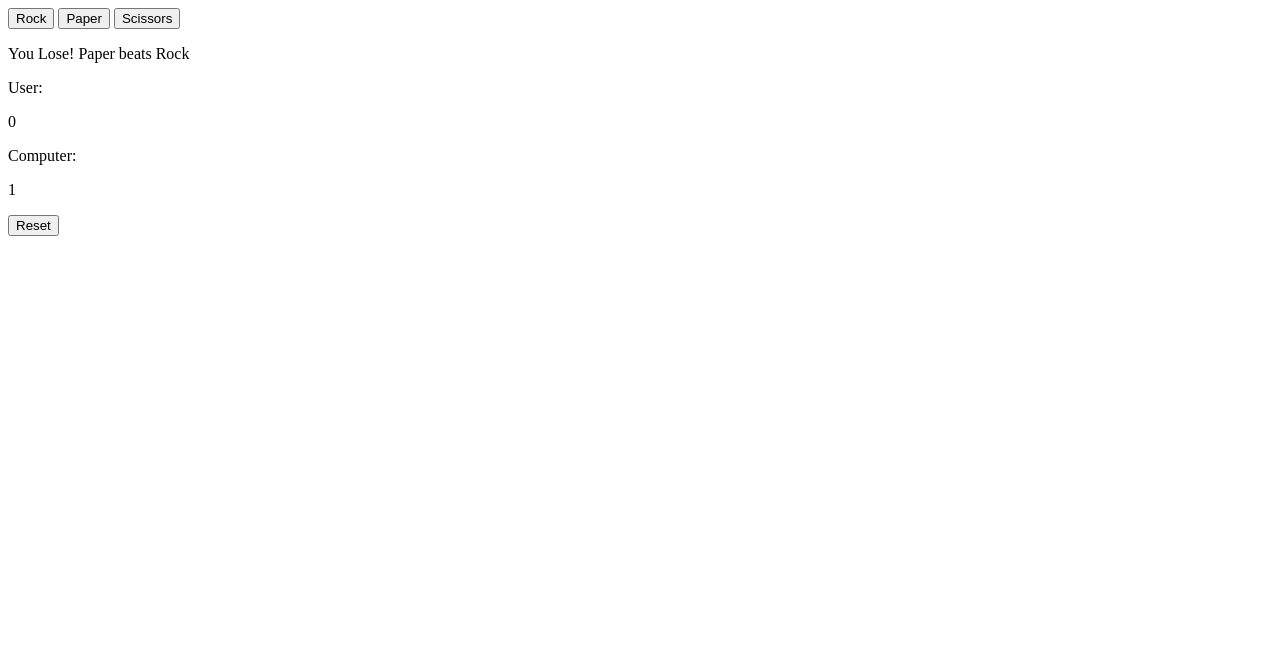
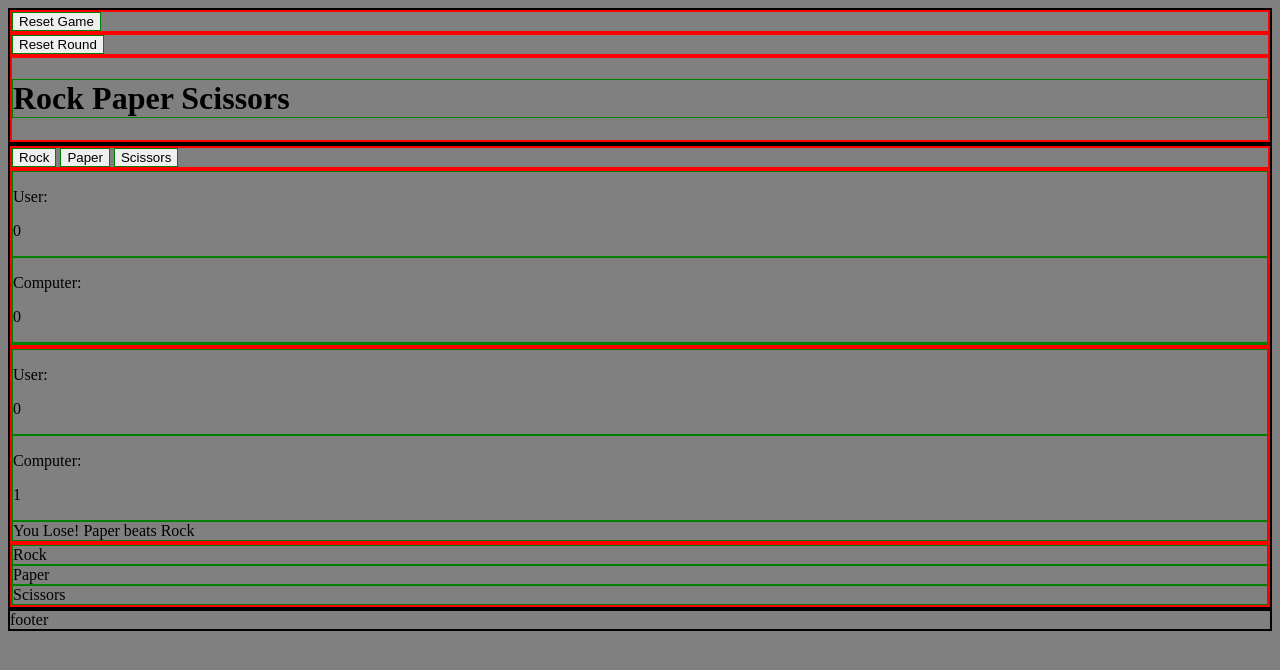
Before and after one commit to WilmarvanDijk/rock-paper-scissors, a plain HTML site: page index.html in a window 1280 px wide. Both pictures are taken after a click on the button "Rock". Drawn offline with Linux system fonts and the light colour scheme.

Commit message:
Added HTML elements + borders

```diff
--- a/JS/index.js
+++ b/JS/index.js
@@ -1,28 +1,30 @@
-/* Query Selectors */
-const userScore = document.querySelector("#userScore");
-const computerScore = document.querySelector("#computerScore")
-const roundResult = document.querySelector(".roundResult p");
-const gameResult = document.querySelector(".gameResult p");
-const buttons = document.querySelectorAll(".userSelection button");
-const resetButton = document.querySelector("#reset")
+/* Query Selectors (these values may change) */
+const userScore = document.querySelector("#user-roundscore");
+const computerScore = document.querySelector("#computer-roundscore")
+const userTotalScore = document.querySelector("#user-totalscore");
+const computerTotalScore = document.querySelector("#computer-totalscore")
+const roundResult = document.querySelector(".roundresult-container");
+const gameResult = document.querySelector(".gameresult-container");
+const buttons = document.querySelectorAll(".playerselection-button");
+const resetRoundButton = document.querySelector("#reset-round-button")
+const resetGameButton = document.querySelector("#reset-game-button")
 
 /* Declarations (object) */
-let rpsData = {gameResult: "",
-                roundResult: "",
-                playerSelection: "",
-                computerSelection: "",
-                round: 0,
-                userScore: 0,
-                computerScore: 0,
-                drawScore: 0};
+let rpsData = {gameResult: "", roundResult: "", playerSelection: "", computerSelection: "", userTotalScore: 0, computerTotalScore: 0, round: 0, userScore: 0, computerScore: 0, drawScore: 0};
 
 /* Event Listeners */
 buttons.forEach(button => button.addEventListener("click", playGame));
-resetButton.addEventListener("click", resetGame);
+resetRoundButton.addEventListener("click", resetRound);
+resetGameButton.addEventListener("click", resetGame);
 
 /* Functions */
 function resetGame() {
-    setResetData();
+    setResetGameData();
+    updateHTML();
+}
+
+function resetRound() {
+    setResetRoundData();
     updateHTML();
 }
 
@@ -71,17 +73,26 @@ function computerPlay() {
 }
 
 function setEndGameData() {
-    if(rpsData.userScore === 5){
+    if((rpsData.userScore === 5) && (rpsData.gameResult ==="")) {
+        rpsData.userTotalScore++;
         rpsData.gameResult = "You've won the game";
     }
-    else {
+    else if((rpsData.computerScore === 5) && (rpsData.gameResult ==="")) {
+        rpsData.computerTotalScore++;
         rpsData.gameResult = "You've lost the game";
     }
 }
 
-function setResetData() {
+function setResetGameData() {
+    rpsData.userTotalScore = 0;
+    rpsData.computerTotalScore = 0;
+    rpsData.gameResult = "";
+}
+
+function setResetRoundData() {
     rpsData.userScore = 0;
     rpsData.computerScore = 0;
+    rpsData.roundResult = "";
     rpsData.gameResult = "";
 }
 
@@ -105,4 +116,6 @@ function updateHTML() {
     computerScore.textContent = rpsData.computerScore;
     roundResult.textContent = rpsData.roundResult;
     gameResult.textContent = rpsData.gameResult;
+    userTotalScore.textContent = rpsData.userTotalScore;
+    computerTotalScore.textContent = rpsData.computerTotalScore;
 }
--- a/css/style.css
+++ b/css/style.css
@@ -0,0 +1,90 @@
+body {
+    background-color: grey;
+}
+
+.header-container {
+    border: 2px solid black;
+    display: flex;
+    flex-direction: column;
+
+}
+
+    .reset-game-container {
+        border: 2px solid red;
+    }
+
+        #reset-game-button {
+            border: 1px solid green;
+        }
+
+    .reset-round-container {
+        border: 2px solid red;
+    }
+
+        #reset-round-button {
+            border: 1px solid green;
+        }
+
+    .text-container {
+        border: 2px solid red;
+    }
+
+        .text-container h1 {
+            border: 1px solid green;
+        }
+
+.main-container {
+    border: 2px solid black;
+}
+
+    .playerselection-container {
+        border: 2px solid red;
+    }
+
+        .playerselection-button {
+            border: 1px solid green;
+        }
+
+    .totalscore-container {
+        border: 2px solid red;
+    }
+
+        .user-totalscore-container {
+            border: 1px solid green;
+        }
+
+        .computer-totalscore-container {
+            border: 1px solid green;
+        }
+
+        .gameresult-container {
+            border: 1px solid green;
+        }
+
+    .roundscore-container {
+        border: 2px solid red;
+    }
+
+        .user-roundscore-container {
+            border: 1px solid green;
+        }
+
+        .computer-roundscore-container {
+            border: 1px solid green;
+        }
+
+        .roundresult-container {
+            border: 1px solid green;
+        }
+
+    .computerselection-container {
+        border: 2px solid red;
+    }
+
+        .computerselection {
+            border: 1px solid green;
+        }
+
+.footer-container {
+    border: 2px solid black;
+}
--- a/index.html
+++ b/index.html
@@ -1,31 +1,75 @@
 <!DOCTYPE html>
 
 <head>
+    <meta charset="UTF-8">
     <title>Rock Paper Scissors</title>
+    <link rel="icon" type="image/x-icon" href="img/rps-favicon.ico">
+    <link rel="stylesheet" href="./css/style.css">
 </head>
 
 <body>
-    <main class="container">
-        <div class="userSelection">
-            <button id="Rock">Rock</button>
-            <button id="Paper">Paper</button>
-            <button id="Scissors">Scissors</button>
+    <header class="header-container">
+        <div class="reset-game-container">
+            <button id="reset-game-button">Reset Game</button>
         </div>
-        <div class="roundResult">
-            <p></p>
+        <div class="reset-round-container">
+            <button id="reset-round-button">Reset Round</button>
         </div>
-        <div class="runningScore">
-            <p>User: </p>
-            <p id="userScore">0</p>
-            <p>Computer: </p>
-            <p id="computerScore">0</p>
+        <div class="text-container">
+            <h1>Rock Paper Scissors</h1>
         </div>
-        <div class="gameResult">
-            <p></p>
+    </header>
+
+    <main class="main-container">
+
+        <div class="playerselection-container">
+            <button class="playerselection-button" id="Rock">Rock</button>
+            <button class="playerselection-button" id="Paper">Paper</button>
+            <button class="playerselection-button" id="Scissors">Scissors</button>
         </div>
-        <div class="resetButton">
-            <button id="reset">Reset</button>
+
+        <div class="totalscore-container">
+            <div class="user-totalscore-container">
+                <p>User: </p>
+                <p id="user-totalscore">0</p>
+            </div>
+
+            <div class="computer-totalscore-container">
+                <p>Computer: </p>
+                <p id="computer-totalscore">0</p>
+            </div>
+
+            <div class="gameresult-container">
+
+            </div>
+        </div>
+
+        <div class="roundscore-container">
+            <div class="user-roundscore-container">
+                <p>User: </p>
+                <p id="user-roundscore">0</p>
+            </div>
+
+            <div class="computer-roundscore-container">
+                <p>Computer: </p>
+                <p id="computer-roundscore">0</p>
+            </div>
+
+            <div class="roundresult-container">
+
+            </div>
+        </div>
+
+
+        <div class="computerselection-container">
+            <div class="computerselection" id="Rock">Rock</div>
+            <div class="computerselection" id="Paper">Paper</div>
+            <div class="computerselection" id="Scissors">Scissors</div>
         </div>
     </main>
+
+    <footer class="footer-container">
+        footer
+    </footer>
     <script src="JS/index.js"></script>
 </body>
```
Also changed, not shown: img/rps-favicon.ico (added).
